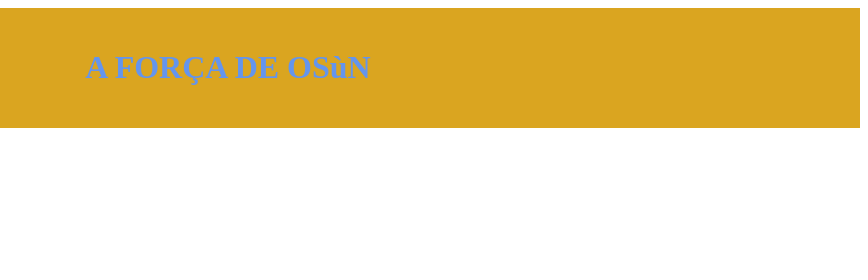
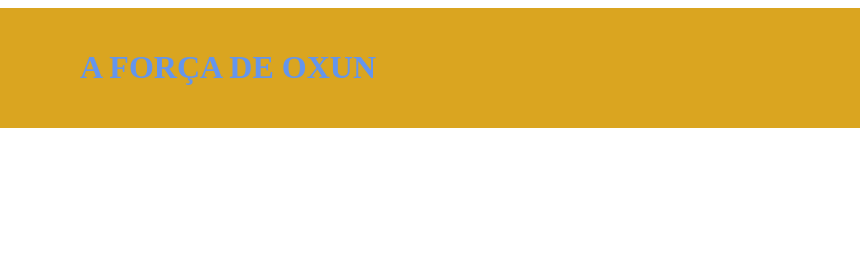
Before and after one commit to Fecri1402/fefe, a plain HTML site: page index.html in a window 1280 px wide. Shown: the top 280 px of the page, 412-1280 px from the left. Drawn offline with Linux system fonts and the light colour scheme.

Commit message:
ALTERAÇAO DE TITULO

```diff
--- a/index.html
+++ b/index.html
@@ -26,7 +26,8 @@
 
 <body>
     <header>
-        <h1>A FORÇA DE OSùN</h1>
+
+        <h1>A FORÇA DE OXUN</h1>
     </header>
     <img src="https://upload.wikimedia.org/wikipedia/commons/thumb/4/40/Sunflower_sky_backdrop.jpg/280px-Sunflower_sky_backdrop.jpg" alt="Girassol">
 
```
